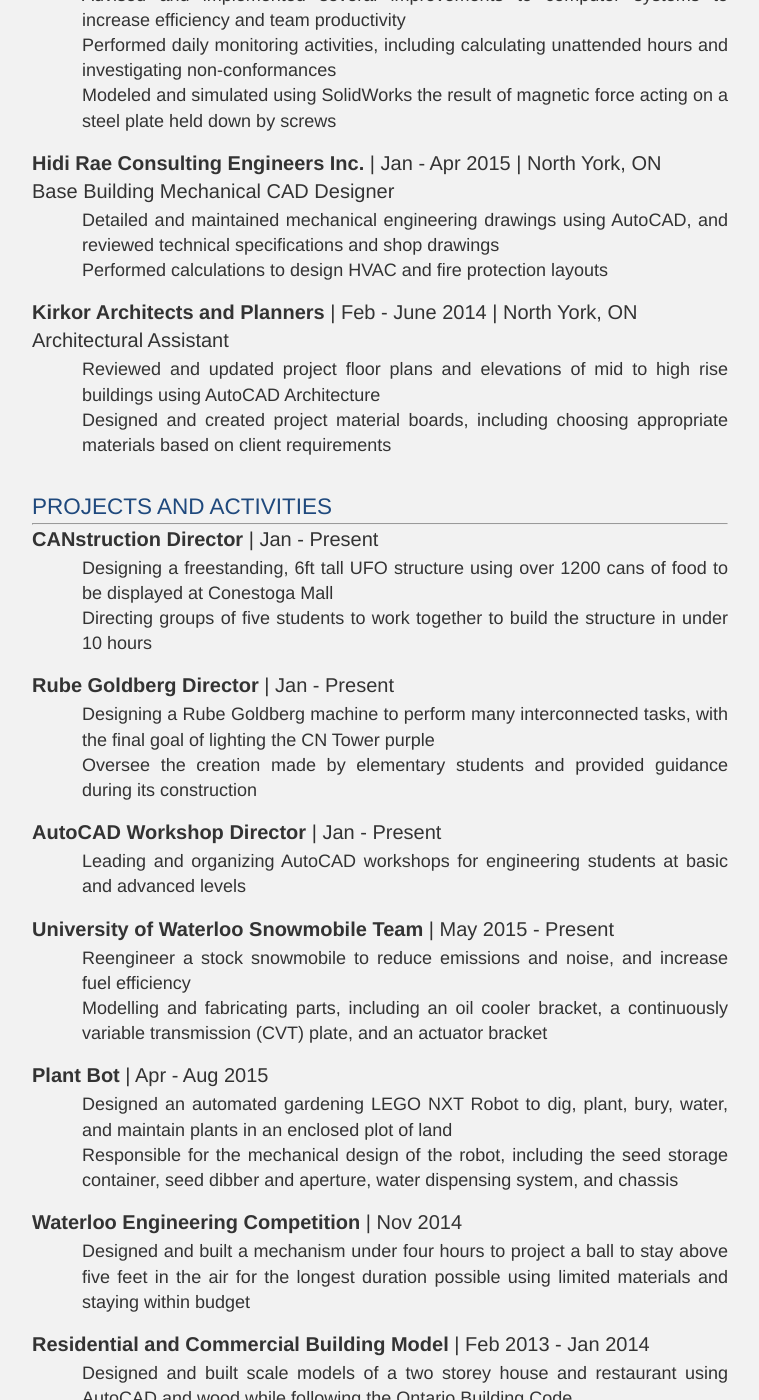
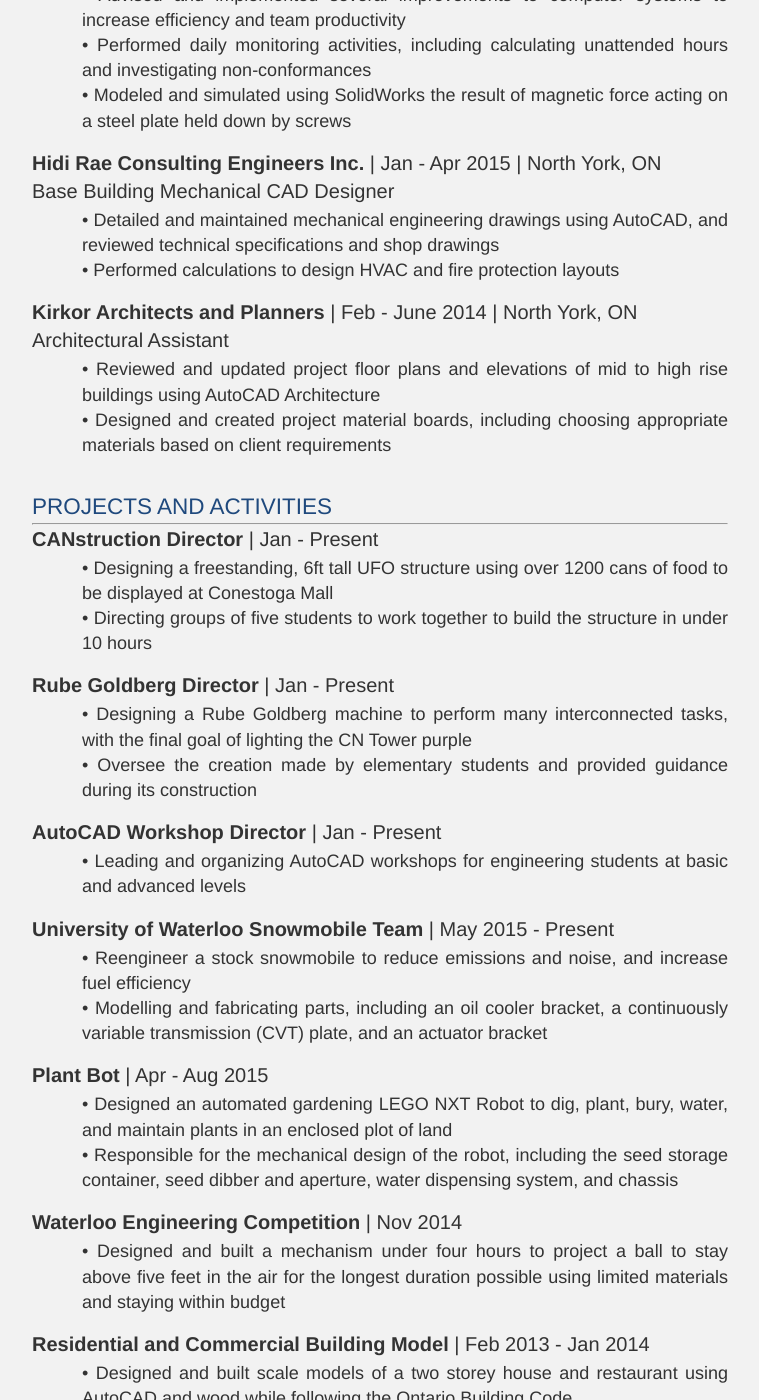
Before and after one commit to jhltsang/jhltsang.github.io, a Jekyll site: the page built from resume/index.html, in a window 1280 px wide and 1400 px high, scrolled down 822 px. Shown: the whole window, without its empty margins (260-1019 px from the left). Built offline with Jekyll 4.4.1, drawn with Linux system fonts in a browser that asks for light colours; some of the changed text lies outside the part shown.

Commit message:
Update index.html

```diff
--- a/resume/index.html
+++ b/resume/index.html
@@ -23,25 +23,25 @@ Languages: C++, Python, Visual Basic for Applications<br>
   <b>Magna International: Tycos Tool and Die </b> | Aug - Dec 2015 | Concord, ON<br>
 Process Engineer
 <ul style="list-style-type:disc"><br>
-  <li>Advised and implemented several improvements to computer systems to increase efficiency and team productivity<br></li>
-  <li>Performed daily monitoring activities, including calculating unattended hours and investigating non-conformances</li>
-  <li>Modeled and simulated using SolidWorks the result of magnetic force acting on a steel plate held down by screws</li>
+  <li>• Advised and implemented several improvements to computer systems to increase efficiency and team productivity<br></li>
+  <li>• Performed daily monitoring activities, including calculating unattended hours and investigating non-conformances</li>
+  <li>• Modeled and simulated using SolidWorks the result of magnetic force acting on a steel plate held down by screws</li>
 </ul>
 
   <p style="font-size: 20px">
   <b>Hidi Rae Consulting Engineers Inc. </b> | Jan - Apr 2015 | North York, ON<br>
 Base Building Mechanical CAD Designer<br>
     <ul style="list-style-type:circle"><br>
-      <li>Detailed and maintained mechanical engineering drawings using AutoCAD, and reviewed technical specifications and shop drawings<br></li>
-      <li>Performed calculations to design HVAC and fire protection layouts<br></li>
+      <li>• Detailed and maintained mechanical engineering drawings using AutoCAD, and reviewed technical specifications and shop drawings<br></li>
+      <li>• Performed calculations to design HVAC and fire protection layouts<br></li>
       </ul>
 
   <p style="font-size: 20px">
   <b> Kirkor Architects and Planners </b> | Feb - June 2014 | North York, ON<br>
 Architectural Assistant<br>
 <ul style="list-style-type:circle"><br>
-  <li>Reviewed and updated project floor plans and elevations of mid to high rise buildings using AutoCAD Architecture<br></li>
-  <li>Designed and created project material boards, including choosing appropriate materials based on client requirements</li>
+  <li>• Reviewed and updated project floor plans and elevations of mid to high rise buildings using AutoCAD Architecture<br></li>
+  <li>• Designed and created project material boards, including choosing appropriate materials based on client requirements</li>
  </ul><br>
 
 
@@ -50,43 +50,43 @@ Architectural Assistant<br>
 <p style="font-size: 20px">
   <b>CANstruction Director </b> | Jan - Present<br>
 <ul style="list-style-type:circle"><br>
-  <li>Designing a freestanding, 6ft tall UFO structure using over 1200 cans of food to be displayed at Conestoga Mall<br></li>
-  <li>Directing groups of five students to work together to build the structure in under 10 hours <br></li>
+  <li>• Designing a freestanding, 6ft tall UFO structure using over 1200 cans of food to be displayed at Conestoga Mall<br></li>
+  <li>• Directing groups of five students to work together to build the structure in under 10 hours <br></li>
   </ul>
 
 <p style="font-size: 20px">
   <b>Rube Goldberg Director </b> | Jan - Present<br>
   <ul style="list-style-type:circle"><br>
-    <li>Designing a Rube Goldberg machine to perform many interconnected tasks, with the final goal of lighting the CN Tower purple<br></li>
-    <li>Oversee the creation made by elementary students and provided guidance during its construction </li></ul>
+    <li>• Designing a Rube Goldberg machine to perform many interconnected tasks, with the final goal of lighting the CN Tower purple<br></li>
+    <li>• Oversee the creation made by elementary students and provided guidance during its construction </li></ul>
 
   <p style="font-size: 20px">
   <b> AutoCAD Workshop Director </b> | Jan - Present
 <ul style="list-style-type:circle"><br>
-  <li>Leading and organizing AutoCAD workshops for engineering students at basic and advanced levels</li></ul>
+  <li>• Leading and organizing AutoCAD workshops for engineering students at basic and advanced levels</li></ul>
 
     <p style="font-size: 20px">
   <b> University of Waterloo Snowmobile Team </b> | May 2015 - Present<br>
   <ul style="list-style-type:circle"><br>
-    <li>Reengineer a stock snowmobile to reduce emissions and noise, and increase fuel efficiency</li>
-    <li>Modelling and fabricating parts, including an oil cooler bracket, a continuously variable transmission (CVT) plate, and an actuator bracket </li> </ul>
+    <li>• Reengineer a stock snowmobile to reduce emissions and noise, and increase fuel efficiency</li>
+    <li>• Modelling and fabricating parts, including an oil cooler bracket, a continuously variable transmission (CVT) plate, and an actuator bracket </li> </ul>
 
 <p style="font-size: 20px">
   <b> Plant Bot </b> | Apr - Aug 2015<br>
   <ul style="list-style-type:circle"><br>
-    <li>Designed an automated gardening LEGO NXT Robot to dig, plant, bury, water, and maintain plants in an enclosed plot of land</li>
-    <li>Responsible for the mechanical design of the robot, including the seed storage container, seed dibber and aperture, water dispensing system, and chassis</li>
+    <li>• Designed an automated gardening LEGO NXT Robot to dig, plant, bury, water, and maintain plants in an enclosed plot of land</li>
+    <li>• Responsible for the mechanical design of the robot, including the seed storage container, seed dibber and aperture, water dispensing system, and chassis</li>
 </ul>
 
-  <p style="font-size: 20px">
-  <b> Waterloo Engineering Competition </b> | Nov 2014<br>
-      <ul style="list-style-type:circle"><br>
-        <li>Designed and built a mechanism under four hours to project a ball to stay above five feet in the air for the longest duration possible using limited materials and staying within budget </li></ul>
+<p style="font-size: 20px">
+<b> Waterloo Engineering Competition </b> | Nov 2014<br>
+    <ul style="list-style-type:circle"><br>
+      <li>• Designed and built a mechanism under four hours to project a ball to stay above five feet in the air for the longest duration possible using limited materials and staying within budget </li></ul>
 
     <p style="font-size: 20px">
   <b> Residential and Commercial Building Model </b> | Feb 2013 - Jan 2014<br>
             <ul style="list-style-type:circle"><br>
-        <li>Designed and built scale models of a two storey house and restaurant using AutoCAD and wood while following the Ontario Building Code </li></ul><br>
+        <li>• Designed and built scale models of a two storey house and restaurant using AutoCAD and wood while following the Ontario Building Code </li></ul><br>
 
 <p style="color:rgb(31, 73, 125)">EDUCATION</p><hr>
 <p style="font-size: 20px">
```
